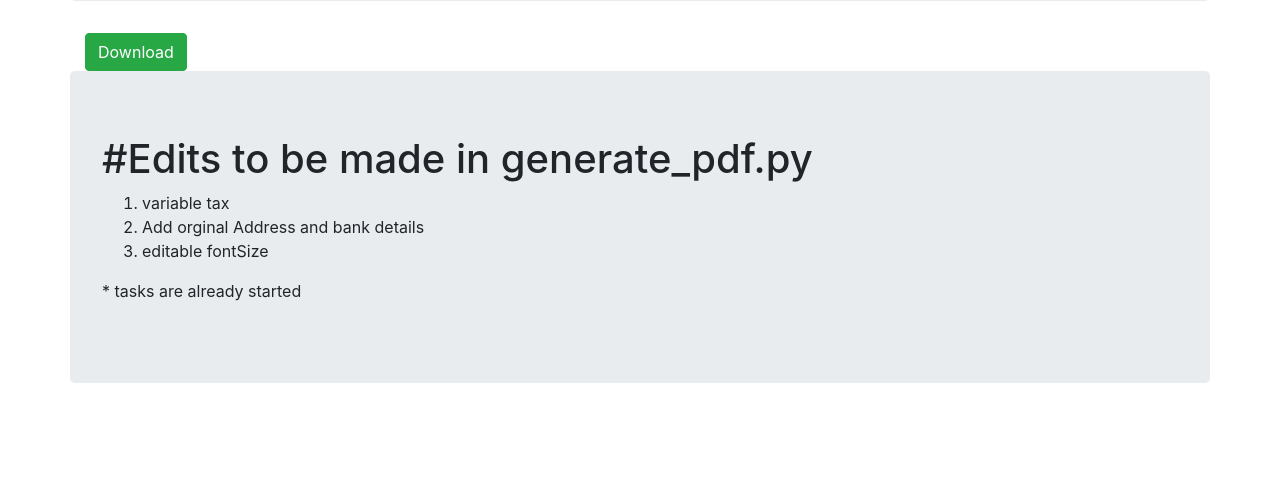
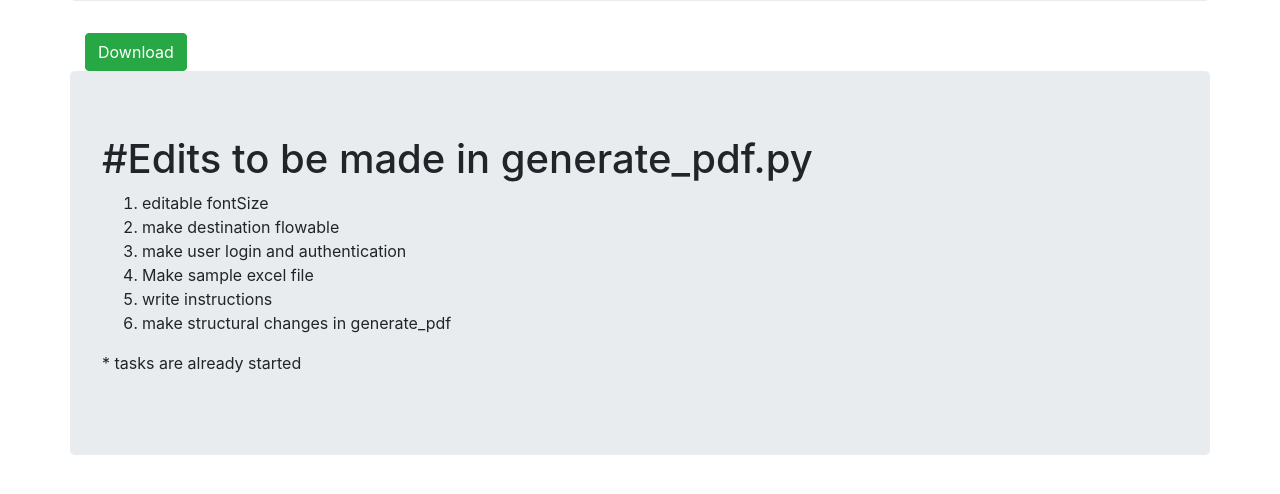
Before and after one commit to mranish592/ORION_CORP_INVOICE_GENERATOR, a Django app: page /invoice_generator/upload in a window 1280 px wide. Shown: the part 259-753 px from the top of the page. Run offline with Django 3.2, Linux system fonts and the light colour scheme; some libraries are stand-ins or nearby versions.

Commit message:
upload.html changes

```diff
--- a/orion_website/templates/invoice_generator/upload.html
+++ b/orion_website/templates/invoice_generator/upload.html
@@ -31,9 +31,12 @@
     <div class="jumbotron container" >
       <h1>#Edits to be made in generate_pdf.py</h1>
       <ol>
-        <li>variable tax</li>
-        <li>Add orginal Address and bank details</li>
         <li>editable fontSize</li>
+        <li>make destination flowable</li>
+        <li>make user login and authentication</li>
+        <li>Make sample excel file</li>
+        <li>write instructions</li>
+        <li>make structural changes in generate_pdf</li>
       </ol>
       <p>* tasks are already started</p>
     </div>
```
